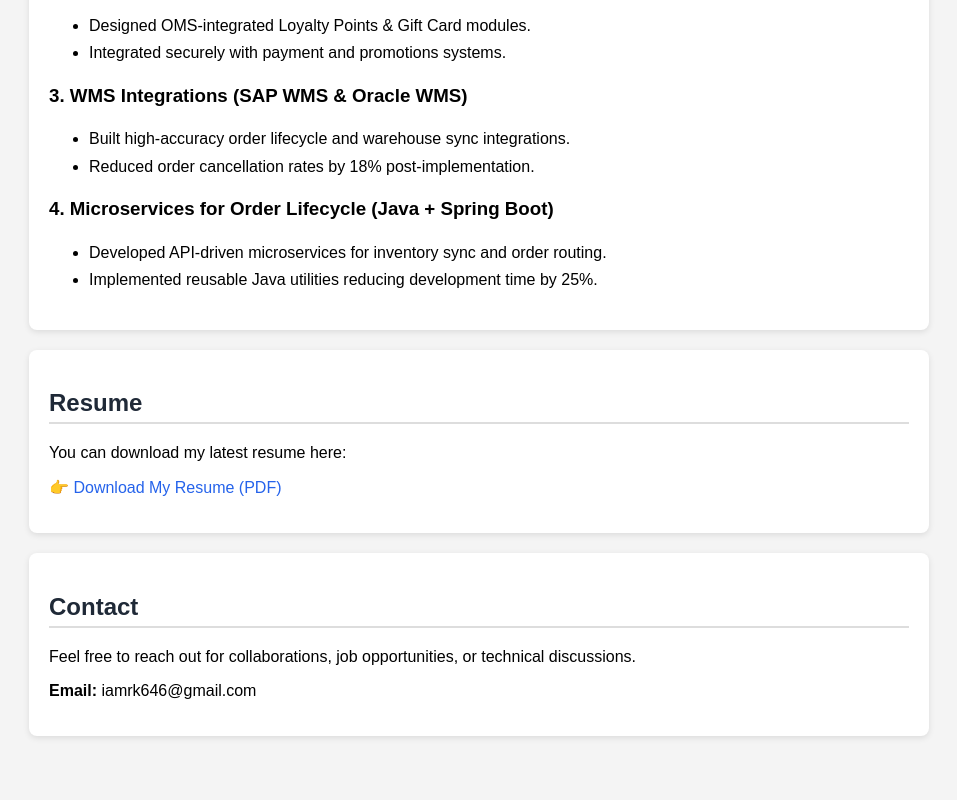
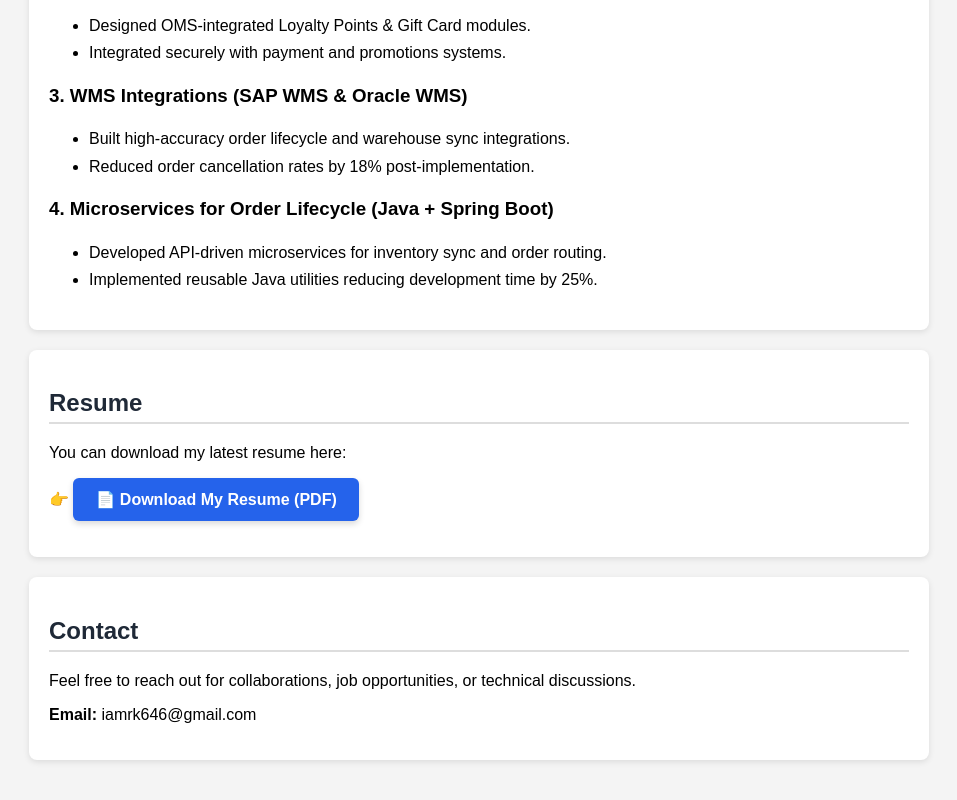
Before and after one commit to rahulkumar-dev01/rahul-portfolio, a plain HTML site: page index.html in a window 1280 px wide. Shown: the part 1159-1959 px from the top of the page, without its empty margins (161-1118 px from the left). Before the commit the page ends 1935 px from the top, so only its background shows below. Drawn offline with Linux system fonts and the light colour scheme.

Commit message:
adding resume link.html

```diff
--- a/index.html
+++ b/index.html
@@ -77,7 +77,24 @@
     <div class="card">
         <h2>Resume</h2>
         <p>You can download my latest resume here:</p>
-        <p>👉 <a href="https://github.com/rahulkumar-dev01/rahul-portfolio/blob/main/Rahul_Resume.pdf" download>Download My Resume (PDF)</a></p>
+        <p>👉 <a href="https://github.com/rahulkumar-dev01/rahul-portfolio/blob/main/Rahul_Resume.pdf"
+   target="_blank"
+   style="
+        display: inline-block;
+        padding: 12px 22px;
+        background-color: #2563eb;
+        color: white;
+        font-size: 16px;
+        border-radius: 6px;
+        text-decoration: none;
+        font-weight: bold;
+        box-shadow: 0 3px 6px rgba(0,0,0,0.15);
+        transition: 0.3s;
+   "
+   onmouseover="this.style.backgroundColor='#1e3a8a'"
+   onmouseout="this.style.backgroundColor='#2563eb'">
+   📄 Download My Resume (PDF)
+</a></p>
     </div>
 
     <div class="card">
```
